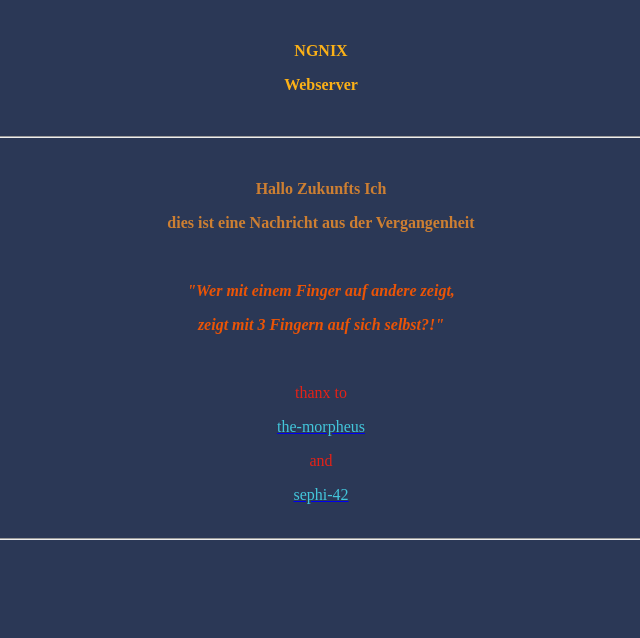
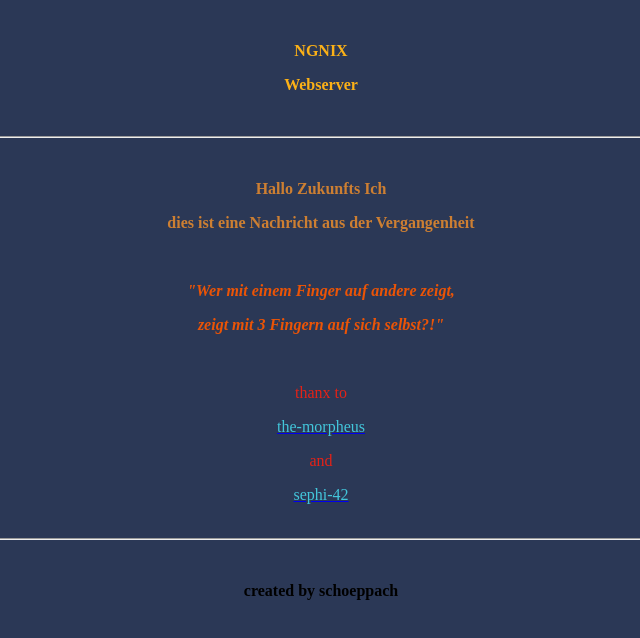
Before and after one commit to schoeppach/Docker-Container, a plain HTML site: page index.html in a window 1280 px wide. Shown: the whole page, without its empty margins (319-959 px from the left). Drawn offline with Linux system fonts and the light colour scheme.

Commit message:
Update index.html

```diff
--- a/index.html
+++ b/index.html
@@ -56,6 +56,12 @@
 
 <HR>
 
+<font color=#00000>
+
+<br/>
+
+<p align="center"><B>created by schoeppach</B></p>
+
 </BODY>
 
 </HTML>
```
